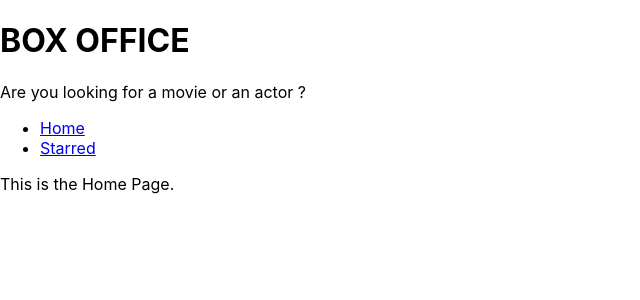
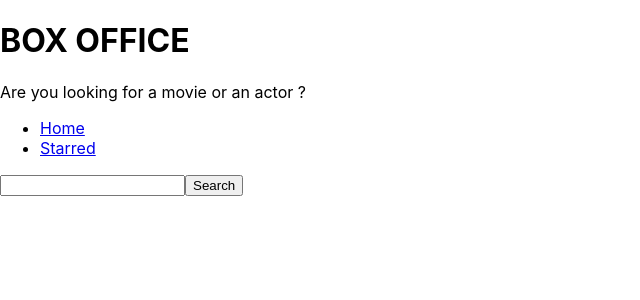
Before and after one commit to Nr-2319/react-box-office, a React (Create React App) app: page / in a window 1280 px wide. Shown: the top 300 px of the page, without its empty margins (0-640 px from the left). Built offline with nearby package versions, Linux system fonts and the light colour scheme; the HTML template or start-up script is replaced by a standard one.

Commit message:
Fetch resulte from API

```diff
--- a/src/components/MainPageLayout.js
+++ b/src/components/MainPageLayout.js
@@ -2,7 +2,7 @@ import React from 'react';
 import Nav from './Nav';
 import Title from './Title';
 
-const mainPageLayout = ({ children }) => {
+const MainPageLayout = ({ children }) => {
     return (
         <div>
             <Title
@@ -15,4 +15,4 @@ const mainPageLayout = ({ children }) => {
     );
 };
 
-export default mainPageLayout;
+export default MainPageLayout;
--- a/src/components/Title.js
+++ b/src/components/Title.js
@@ -1,6 +1,6 @@
 import React from 'react';
 
-const title = ({ mainTitle, subtitle }) => {
+const Title = ({ mainTitle, subtitle }) => {
     return (
         <div>
             <h1>{mainTitle}</h1>
@@ -9,4 +9,4 @@ const title = ({ mainTitle, subtitle }) => {
     );
 };
 
-export default title;
+export default Title;
--- a/src/pages/Home.js
+++ b/src/pages/Home.js
@@ -1,8 +1,58 @@
-import React from 'react';
+/* eslint-disable no-console */
+import React, { useState } from 'react';
 import MainPageLayout from '../components/MainPageLayout';
 
-const home = () => {
-    return <MainPageLayout>This is the Home Page.</MainPageLayout>;
+const Home = () => {
+    const [input, setInput] = useState('');
+
+    const onInputChange = ev => {
+        setInput(ev.target.value);
+    };
+
+    const options = {
+        method: 'GET',
+        headers: {
+            'X-RapidAPI-Key':
+                'e4cddd9948msh9834d1463b7340bp1d4fd0jsn53049e202097',
+            'X-RapidAPI-Host': 'anime-db.p.rapidapi.com',
+        },
+    };
+
+    const onSearch = () => {
+        fetch(
+            `https://anime-db.p.rapidapi.com/anime?page=1&size=10&search=${input}`,
+            options
+        )
+            .then(r => r.json())
+            .then(result => console.log(result))
+            .catch(err => console.error(err));
+
+        // fetch(`https://api.tvmaze.com/search/shows?q=${input}`)
+        //     .then(r => r.json())
+        //     .then(result => {
+        //         console.log(result);
+        //     });
+    };
+
+    const onKeyDown = ev => {
+        if (ev.keyCode === 13) {
+            onSearch();
+        }
+    };
+
+    return (
+        <MainPageLayout>
+            <input
+                type="text"
+                onChange={onInputChange}
+                onKeyDown={onKeyDown}
+                value={input}
+            />
+            <button type="button" onClick={onSearch}>
+                Search
+            </button>
+        </MainPageLayout>
+    );
 };
 
-export default home;
+export default Home;
--- a/src/pages/Starred.js
+++ b/src/pages/Starred.js
@@ -2,7 +2,7 @@ import React from 'react';
 import MainPageLayout from '../components/MainPageLayout';
 
 const second = () => {
-    return <MainPageLayout>hello Starred Page</MainPageLayout>;
+    return <MainPageLayout>Hello Starred Page</MainPageLayout>;
 };
 
 export default second;
```
Also changed, not shown: 1 other file (tests, documents, lock files or other folders).
